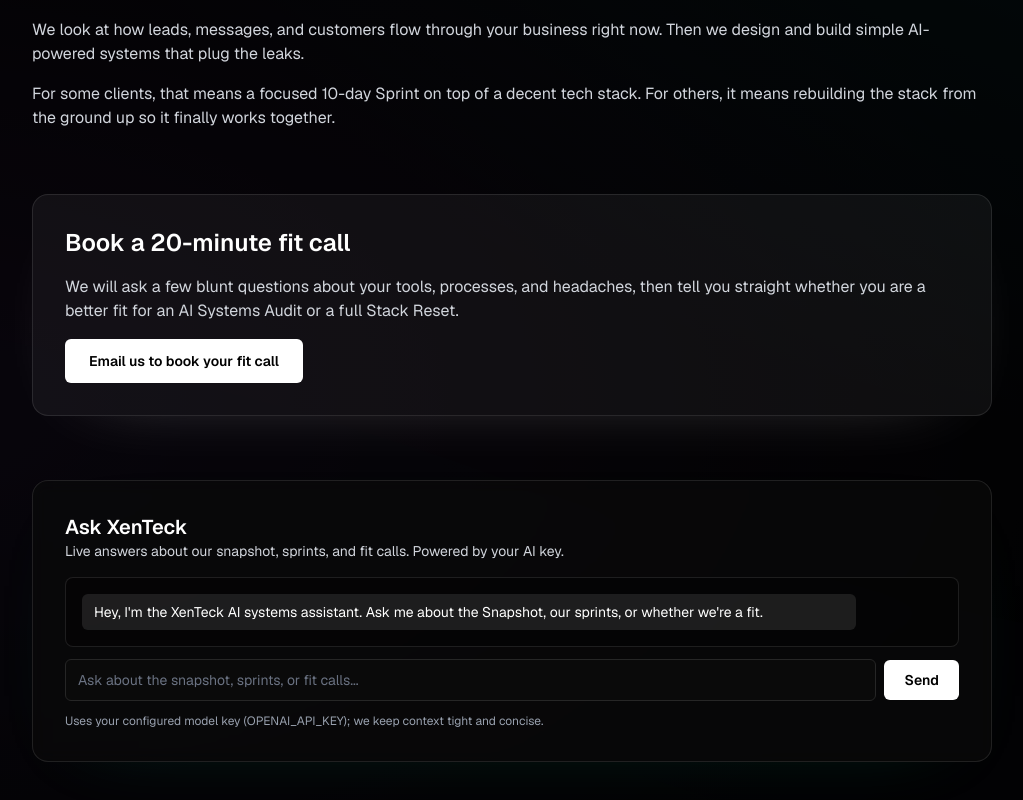
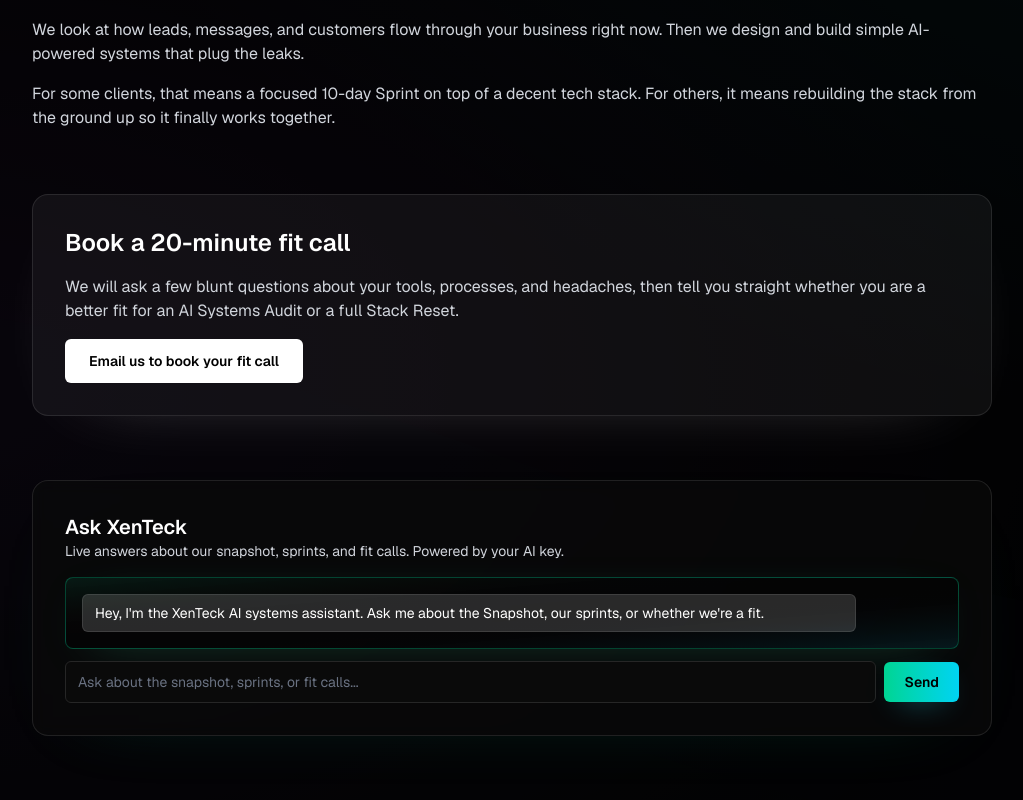
Before and after one commit to ShaunandDavid/XenteckHero, a Next.js app in the folder xenteck-landing/: page / in a window 1280 px wide. Shown: the part 1402-2202 px from the top of the page, without its empty margins (128-1151 px from the left). Built offline with nearby package versions, Linux system fonts and the light colour scheme.

Commit message:
Polish chat widget styling and remove footer note

```diff
--- a/xenteck-landing/app/page.tsx
+++ b/xenteck-landing/app/page.tsx
@@ -371,14 +371,14 @@
           </div>
 
           <div className="mt-4 flex flex-col gap-3">
-            <div className="flex max-h-72 flex-col gap-3 overflow-y-auto rounded-lg border border-white/10 bg-black/30 p-4">
+            <div className="flex max-h-72 flex-col gap-3 overflow-y-auto rounded-lg border border-emerald-400/30 bg-gradient-to-br from-emerald-500/10 via-black/40 to-cyan-500/10 p-4 shadow-[0_10px_50px_-30px_rgba(52,211,153,0.8)]">
               {chatMessages.map((msg, idx) => (
                 <div
                   key={idx}
                   className={`max-w-[90%] rounded-md px-3 py-2 text-sm ${
                     msg.role === "assistant"
-                      ? "bg-white/10 text-white"
-                      : "bg-emerald-500/15 text-emerald-100"
+                      ? "bg-white/15 text-white border border-white/10 shadow-[0_10px_30px_-20px_rgba(255,255,255,0.6)]"
+                      : "bg-emerald-500/20 text-emerald-50 border border-emerald-300/30 shadow-[0_10px_30px_-25px_rgba(52,211,153,0.8)]"
                   }`}
                 >
                   {msg.content}
@@ -404,14 +404,11 @@
                 type="button"
                 onClick={sendChat}
                 disabled={chatStatus === "sending"}
-                className="inline-flex items-center justify-center rounded-md bg-white px-5 py-2.5 text-sm font-semibold text-black transition hover:bg-gray-200 disabled:cursor-not-allowed disabled:opacity-70"
+                className="inline-flex items-center justify-center rounded-md bg-gradient-to-r from-emerald-400 to-cyan-400 px-5 py-2.5 text-sm font-semibold text-black shadow-[0_10px_30px_-15px_rgba(34,211,238,0.7)] transition hover:brightness-110 disabled:cursor-not-allowed disabled:opacity-70"
               >
                 {chatStatus === "sending" ? "Thinking..." : "Send"}
               </button>
             </div>
-            <p className="text-xs text-gray-400">
-              Uses your configured model key (OPENAI_API_KEY); we keep context tight and concise.
-            </p>
           </div>
         </section>
       </main>
```
